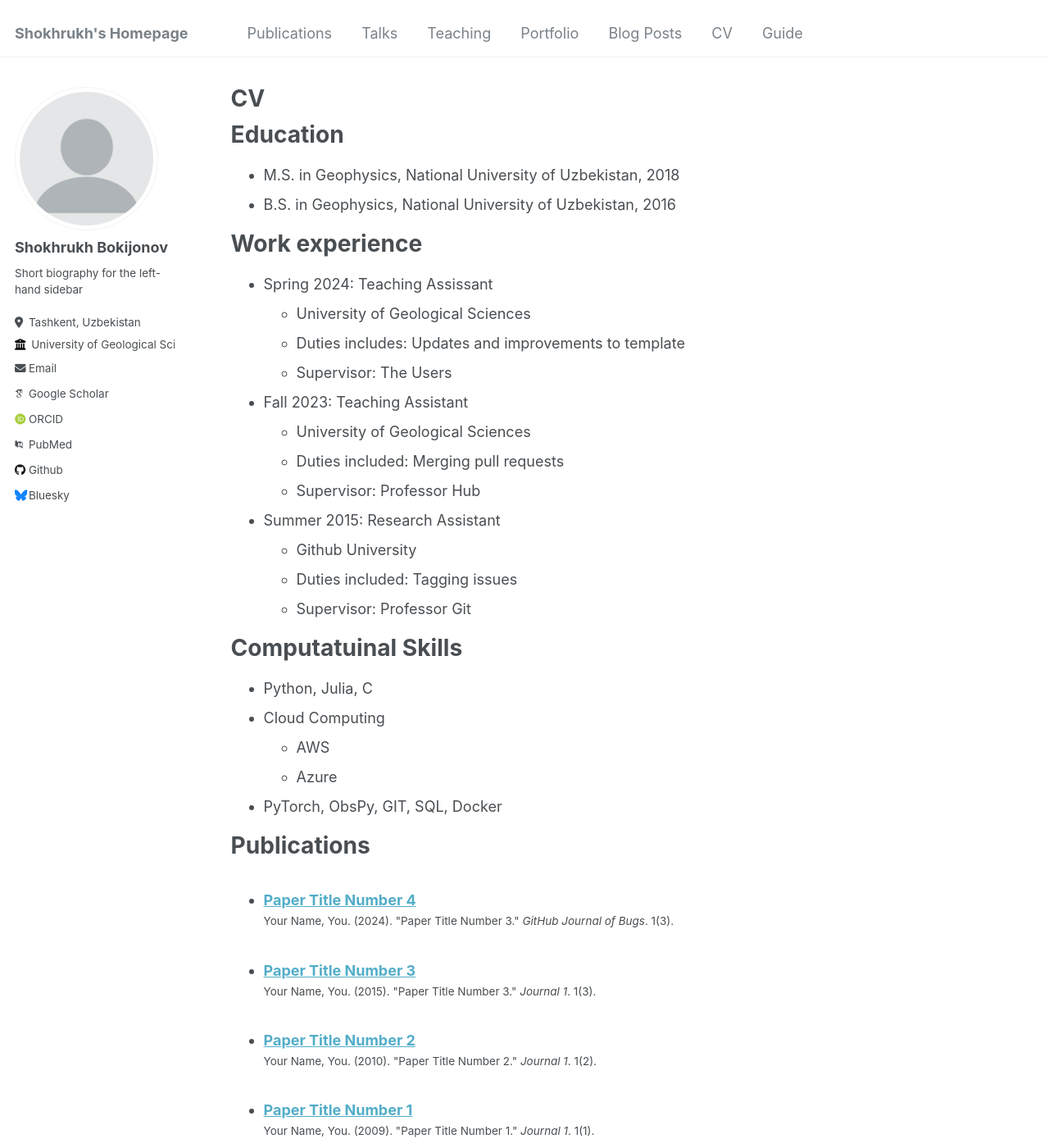
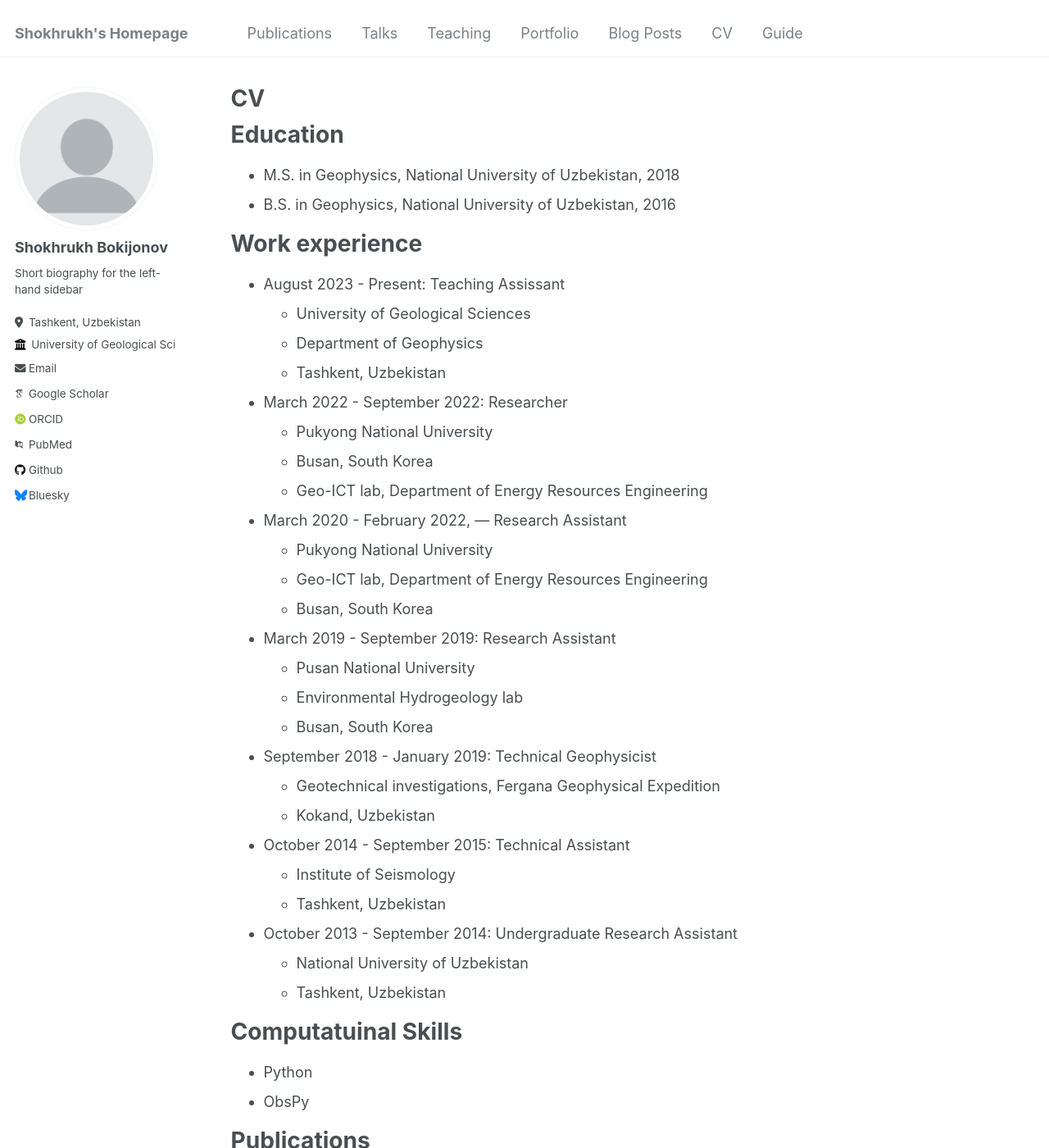
Before and after one commit to geofizikman/geofizikman.github.io, a Jekyll site: the page built from _pages/cv.md, in a window 1280 px wide and 1400 px high. Shown: the whole window at 82% size. Built offline with Jekyll 4.4.1, drawn with Linux system fonts in a browser that asks for light colours; some web fonts are replaced.

Commit message:
Update cv.md

```diff
--- a/_pages/cv.md
+++ b/_pages/cv.md
@@ -16,28 +16,43 @@ Education
 
 Work experience
 ======
-* Spring 2024: Teaching Assissant
+* August 2023 - Present: Teaching Assissant
   * University of Geological Sciences
-  * Duties includes: Updates and improvements to template
-  * Supervisor: The Users
+  * Department of Geophysics
+  * Tashkent, Uzbekistan
 
-* Fall 2023: Teaching Assistant
-  * University of Geological Sciences
-  * Duties included: Merging pull requests
-  * Supervisor: Professor Hub
+* March 2022 - September 2022: Researcher
+  * Pukyong National University
+  * Busan, South Korea
+  * Geo-ICT lab, Department of Energy Resources Engineering
 
-* Summer 2015: Research Assistant
-  * Github University
-  * Duties included: Tagging issues
-  * Supervisor: Professor Git
+* March 2020 - February 2022, — Research Assistant
+  * Pukyong National University
+  * Geo-ICT lab, Department of Energy Resources Engineering
+  * Busan, South Korea
+
+* March 2019 - September 2019: Research Assistant
+  * Pusan National University
+  * Environmental Hydrogeology lab
+  * Busan, South Korea
+
+* September 2018 - January 2019: Technical Geophysicist
+  * Geotechnical investigations, Fergana Geophysical Expedition
+  * Kokand, Uzbekistan
+
+* October 2014 - September 2015: Technical Assistant
+  * Institute of Seismology
+  * Tashkent, Uzbekistan
+
+* October 2013 - September 2014: Undergraduate Research Assistant
+  * National University of Uzbekistan
+  * Tashkent, Uzbekistan
+
 
 Computatuinal Skills
 ======
-* Python, Julia, C
-* Cloud Computing
-  * AWS
-  * Azure
-* PyTorch, ObsPy, GIT, SQL, Docker
+* Python
+* ObsPy
 
 Publications
 ======
```
